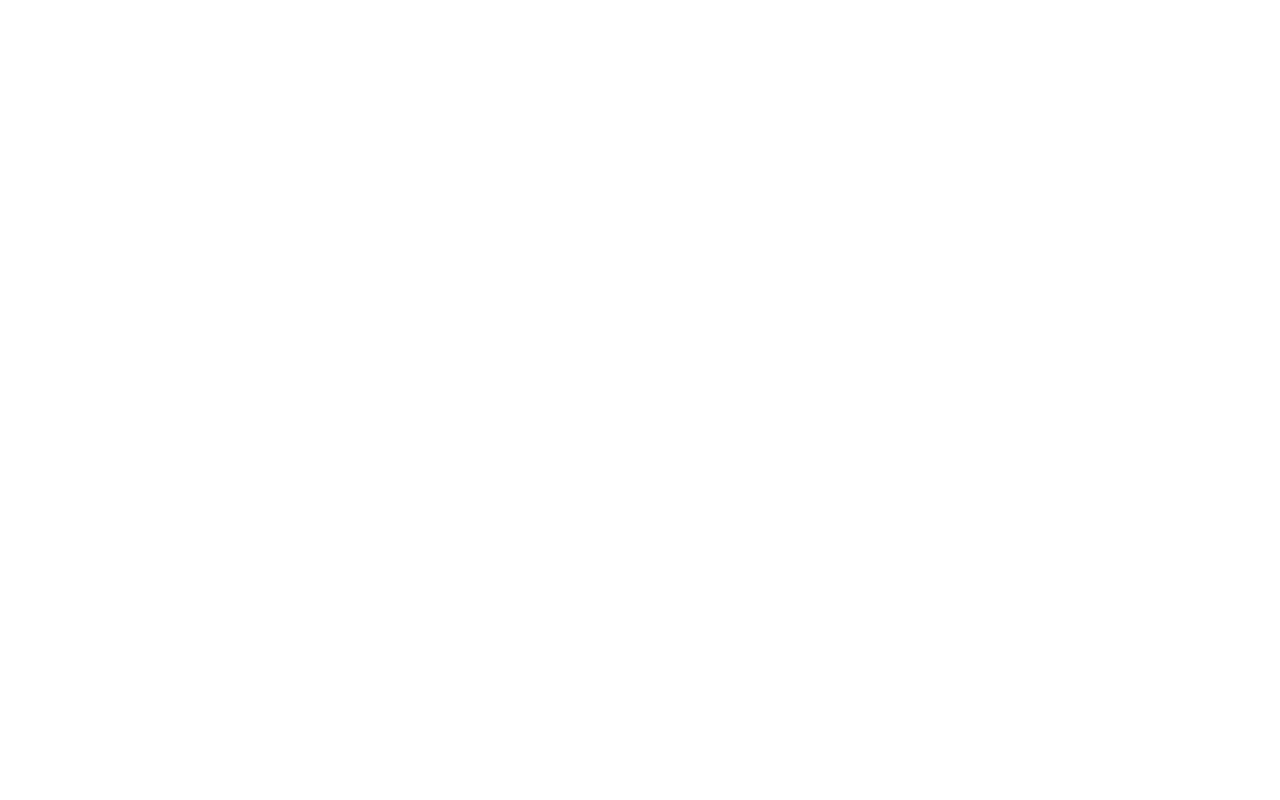
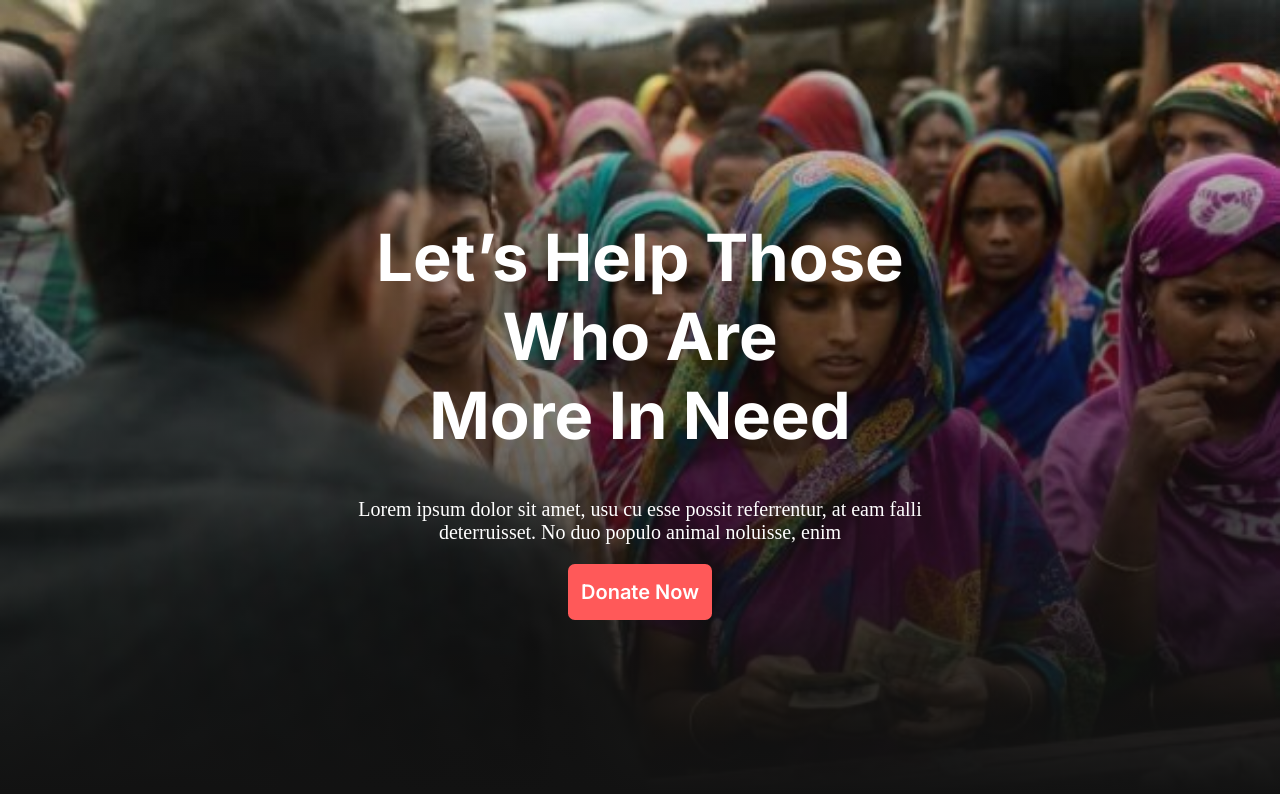
Before and after one commit to RemonHassan/dontate-today, a plain HTML site: page index.html in a window 1280 px wide. Drawn offline with Linux system fonts and the light colour scheme.

Commit message:
added header section

```diff
--- a/index.html
+++ b/index.html
@@ -7,7 +7,17 @@
     <link rel="stylesheet" href="styles/style.css" />
   </head>
   <body>
-    <header></header>
+    <header>
+      <div class="header-tex-container">
+        <h1>Let’s Help Those Who Are <br />More In Need</h1>
+        <p>
+          Lorem ipsum dolor sit amet, usu cu esse possit referrentur, at eam
+          falli
+          <br />deterruisset. No duo populo animal noluisse, enim
+        </p>
+        <button class="primary-btn">Donate Now</button>
+      </div>
+    </header>
     <main></main>
     <footer></footer>
   </body>
--- a/styles/style.css
+++ b/styles/style.css
@@ -2,4 +2,39 @@
 
 body{
     font-family: "Inter", sans-serif;
+    margin: 0px;
 }
+/* shared styles starts here */
+.primary-btn{
+    border-radius: 0.425rem;
+    background: rgb(255, 89, 89);
+    border: none;
+    padding: 1rem 0.8rem;
+    color: rgb(255, 255, 255);
+    font-family: Inter;
+    font-size: 20px;
+    font-weight: 600;
+}
+/* header styles ends here */
+.header-tex-container{
+    max-width: 100%;
+    text-align: center;
+    /* background: linear-gradient(0.00deg, rgb(18, 18, 18),rgba(18, 18, 18, 0) 100%);   */
+    background-image:linear-gradient(0.00deg, rgb(18, 18, 18),rgba(18, 18, 18, 0) 100%), url(../images/donation1.jpg);
+    background-size: cover;
+    background-repeat: no-repeat;
+    padding: 10.875rem 19.1875rem;
+}
+.header-tex-container h1{
+    color: rgb(255, 255, 255);
+    font-family: Inter;
+    font-size: 4.062rem;
+    font-weight: 700;
+}
+.header-tex-container p{
+    color: rgb(255, 255, 255);
+    font-family: Poppins;
+    font-size: 1.25rem;
+    font-weight: 400;
+}
+/* header styles ends  here */
```
